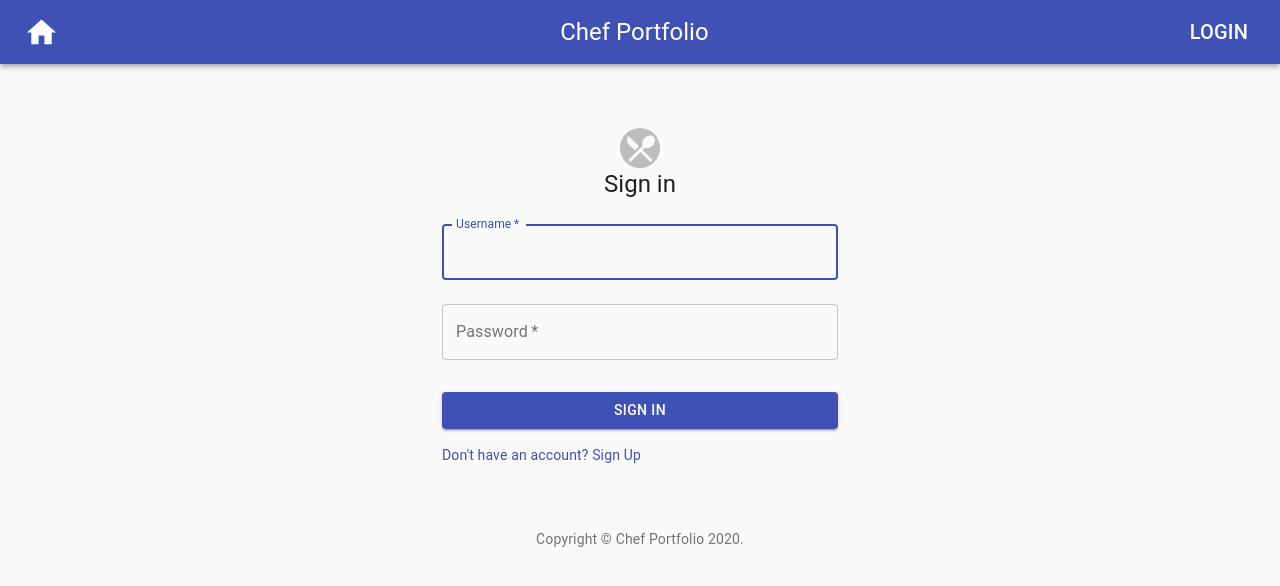
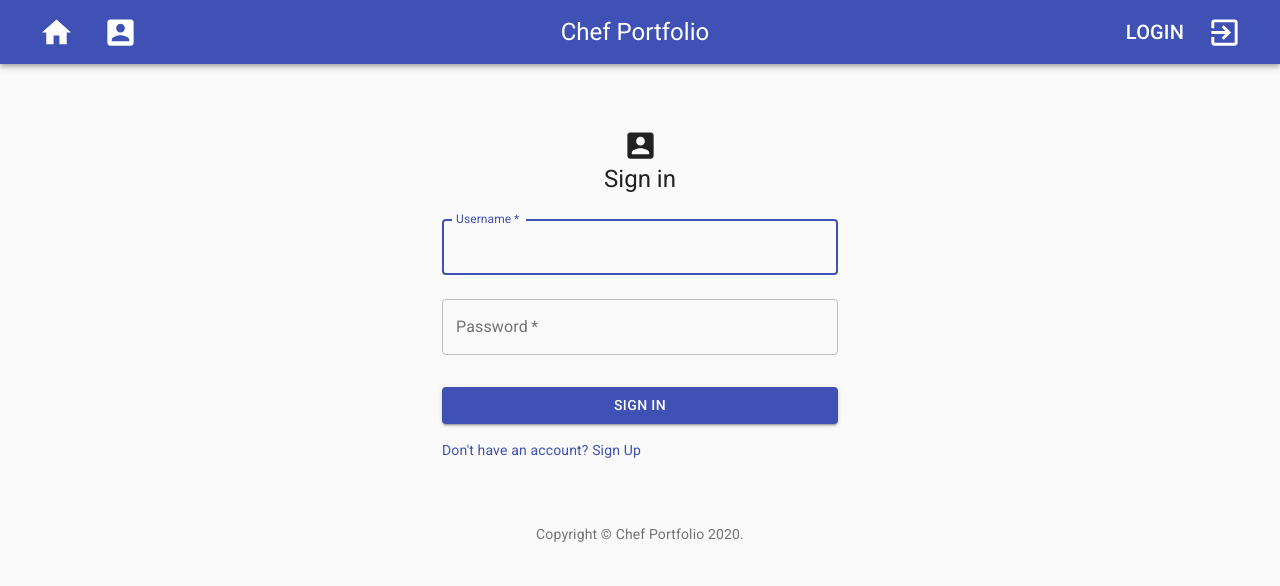
Before and after one commit to chef-portfolio-build/Front-end, a React (Create React App) app in the folder my-app/: page / in a window 1280 px wide. Shown: the top 586 px of the page. Built offline with nearby package versions, Linux system fonts and the light colour scheme.

Commit message:
added nav buttons and changed global fonts

```diff
--- a/my-app/public/index.html
+++ b/my-app/public/index.html
@@ -3,6 +3,7 @@
   <head>
     <meta charset="utf-8" />
     <link rel="icon" href="%PUBLIC_URL%/favicon.ico" />
+    <link rel="stylesheet" href="https://fonts.googleapis.com/css?family=Roboto:300,400,500,700&display=swap" />
     <meta name="viewport" content="width=device-width, initial-scale=1" />
     <meta name="theme-color" content="#000000" />
     <meta
--- a/my-app/src/App.js
+++ b/my-app/src/App.js
@@ -1,8 +1,10 @@
+
 import React from "react";
 import "./App.css";
 import NavBar from "./components/NavBar";
 import SignIn from "./components/SignIn";
 import Register from "./components/Register-Page";
+
 import { BrowserRouter as Router, Switch, Route } from "react-router-dom";
 
 function App() {
@@ -10,6 +12,7 @@ function App() {
     <Router>
       <div className="App">
         <Switch>
+
           <Route exact path="/">
             <NavBar />
             <SignIn />
@@ -19,6 +22,7 @@ function App() {
             <NavBar />
             <Register />
           </Route>
+
         </Switch>
       </div>
     </Router>
--- a/my-app/src/components/NavBar.js
+++ b/my-app/src/components/NavBar.js
@@ -4,9 +4,10 @@ import AppBar from "@material-ui/core/AppBar";
 import Toolbar from "@material-ui/core/Toolbar";
 import Typography from "@material-ui/core/Typography";
 import Button from "@material-ui/core/Button";
-import IconButton from "@material-ui/core/IconButton";
-import MenuIcon from "@material-ui/icons/Menu";
+
+import AccountBoxIcon from "@material-ui/icons/AccountBox";
 import HomeIcon from "@material-ui/icons/Home";
+import ExitToAppIcon from "@material-ui/icons/ExitToApp";
 
 const useStyles = makeStyles(theme => ({
   root: {
@@ -27,21 +28,20 @@ export default function NavBar() {
     <div className={classes.root}>
       <AppBar position="static">
         <Toolbar>
-          <IconButton
-            edge="start"
-            className={classes.menuButton}
-            color="inherit"
-            aria-label="menu"
-          >
+          <Button edge="start" color="inherit" aria-label="menu">
             <HomeIcon fontSize="large" />
-          </IconButton>
+          </Button>
+          <Button edge="start" color="inherit" aria-label="menu">
+            <AccountBoxIcon fontSize="large" />
+          </Button>
           <Typography variant="h5" className={classes.title}>
             Chef Portfolio
           </Typography>
           <Button color="inherit">
-            <Typography variant="h6" className={classes.title}>
-              Login
-            </Typography>
+            <Typography variant="h6">Login</Typography>
+          </Button>
+          <Button color="inherit">
+            <ExitToAppIcon fontSize="large" />
           </Button>
         </Toolbar>
       </AppBar>
--- a/my-app/src/components/Register-Page.js
+++ b/my-app/src/components/Register-Page.js
@@ -2,19 +2,21 @@ import React from "react";
 import Container from "@material-ui/core/Container";
 import CssBaseline from "@material-ui/core/CssBaseline";
 import Typography from "@material-ui/core/Typography";
-import Avatar from "@material-ui/core/Avatar";
-import AccountCircleIcon from "@material-ui/icons/AccountCircle";
+
 import TextField from "@material-ui/core/TextField";
 import InputLabel from "@material-ui/core/InputLabel";
 import MenuItem from "@material-ui/core/MenuItem";
 import FormControl from "@material-ui/core/FormControl";
 import Select from "@material-ui/core/Select";
+
 import Link from "@material-ui/core/Link";
 import Grid from "@material-ui/core/Grid";
 import Button from "@material-ui/core/Button";
 import Box from "@material-ui/core/Box";
+
 import Copyright from "./Reusable-Components/Copyright";
 import Styling from "./Reusable-Components/Styling";
+import AccountBoxIcon from "@material-ui/icons/AccountBox";
 
 export default function Register() {
   const classes = Styling();
@@ -22,6 +24,7 @@ export default function Register() {
   const [location, setLocation] = React.useState("");
 
   const inputLabel = React.useRef("");
+
   const [labelWidth, setLabelWidth] = React.useState(0);
   React.useEffect(() => {
     setLabelWidth(inputLabel.current.offsetWidth);
@@ -35,9 +38,7 @@ export default function Register() {
     <Container component="main" maxWidth="xs">
       <CssBaseline />
       <div className={classes.paper}>
-        <Avatar>
-          <AccountCircleIcon fontSize="Large" />
-        </Avatar>
+        <AccountBoxIcon fontSize="Large" />
 
         <Typography component="h1" variant="h5">
           Register
--- a/my-app/src/components/SignIn.js
+++ b/my-app/src/components/SignIn.js
@@ -8,7 +8,9 @@ import Box from "@material-ui/core/Box";
 import Link from "@material-ui/core/Link";
 import Typography from "@material-ui/core/Typography";
 import Container from "@material-ui/core/Container";
-import LocalDiningIcon from "@material-ui/icons/LocalDining";
+
+import AccountBoxIcon from "@material-ui/icons/AccountBox";
+
 import Copyright from "./Reusable-Components/Copyright";
 import Styling from "./Reusable-Components/Styling";
 
@@ -19,9 +21,7 @@ export default function SignIn() {
     <Container component="main" maxWidth="xs">
       <CssBaseline />
       <div className={classes.paper}>
-        <Avatar>
-          <LocalDiningIcon fontSize="Large" />
-        </Avatar>
+        <AccountBoxIcon fontSize="Large" />
 
         <Typography component="h2" variant="h5">
           Sign in
```
Also changed, not shown: 1 other file (tests, documents, lock files or other folders).
